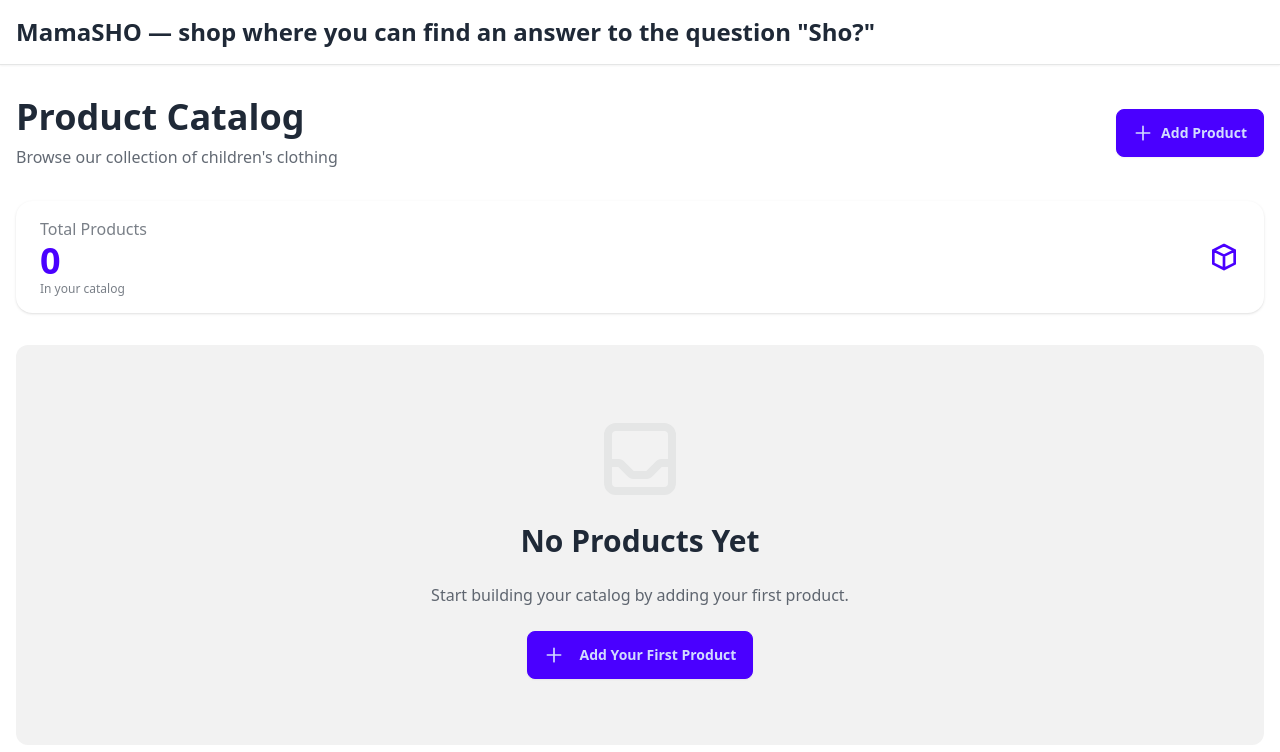
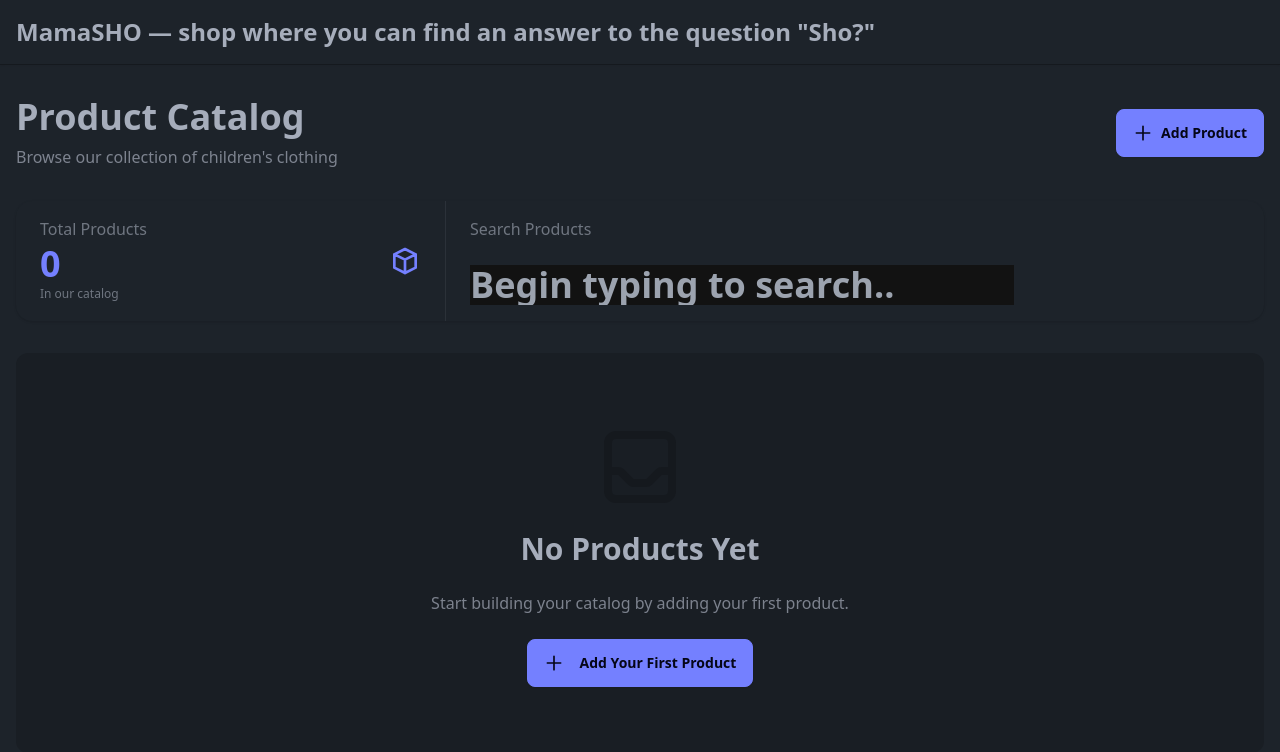
Before and after one commit to BohdanKuzik/MamaSHO, a Django app: page / in a window 1280 px wide. Shown: the top 752 px of the page. Run offline with Django 5.2, Linux system fonts and the light colour scheme; data that the repository does not hold is empty; parts of the project's set-up code (start-up, migrations or seed data) failed here and were passed over; some libraries are stand-ins or nearby versions.

Commit message:
add search logic

```diff
--- a/catalog/templates/catalog/product_list.html
+++ b/catalog/templates/catalog/product_list.html
@@ -26,13 +26,31 @@
             </div>
             <div class="stat-title">Total Products</div>
             <div class="stat-value text-primary">{{ products|length }}</div>
-            <div class="stat-desc">In your catalog</div>
+            <div class="stat-desc">In our catalog</div>
+        </div>
+        <div class="stat">
+            <div class="stat-title">
+                Search Products
+            </div>
+            <span class="htmx-indicator">
+                Searching...
+            </span>
+            <label class="stat-value">
+                <input class="form-control"
+                       type="search"
+                       name="search"
+                       placeholder="Begin typing to search.."
+                       hx-get="{% url 'product_search' %}"
+                       hx-trigger="input changed delay:500ms, keyup[key=='Enter'], load"
+                       hx-target="#search-results"
+                       hx-indicator=".htmx-indicator">
+            </label>
         </div>
     </div>
 
     <!-- Products Grid -->
     {% if products %}
-        <div class="grid grid-cols-1 md:grid-cols-2 lg:grid-cols-3 gap-6">
+        <div class="grid grid-cols-1 md:grid-cols-2 lg:grid-cols-3 gap-6" id="search-results">
             {% for product in products %}
                 <div class="card bg-base-100 shadow-xl hover:shadow-2xl transition-all duration-300 hover:-translate-y-1">
                     <figure class="px-4 pt-4">
--- a/catalog/templates/catalog/product_update.html
+++ b/catalog/templates/catalog/product_update.html
@@ -48,7 +48,7 @@
                             Delete
                         </a>
                         <div class="space-x-2">
-                            <a href="{% url 'product_list' %}" class="btn btn-outline">Cancel</a>
+                            <a href="{% url 'product_detail' pk=product.pk %}" class="btn btn-outline">Cancel</a>
                             <button type="submit" class="btn btn-primary">
                                 <svg xmlns="http://www.w3.org/2000/svg" class="h-5 w-5 mr-2" fill="none" viewBox="0 0 24 24" stroke="currentColor">
                                     <path stroke-linecap="round" stroke-linejoin="round" stroke-width="2" d="M5 13l4 4L19 7" />
--- a/catalog/urls.py
+++ b/catalog/urls.py
@@ -6,6 +6,7 @@ from .views import (
     ProductCreateView,
     ProductUpdateView,
     ProductDeleteView,
+    product_search_view,
 )
 
 
@@ -17,4 +18,5 @@ urlpatterns = [
     path(
         "product/<int:pk>/delete/", ProductDeleteView.as_view(), name="delete_product"
     ),
+    path("product/search/", product_search_view, name="product_search"),
 ]
--- a/catalog/views.py
+++ b/catalog/views.py
@@ -1,3 +1,6 @@
+from http.client import HTTPResponse
+
+from django.shortcuts import render
 from django.urls import reverse_lazy
 from django.views.generic import (
     ListView,
@@ -42,3 +45,21 @@ class ProductDeleteView(DeleteView):
     model = Product
     template_name = "catalog/product_confirm_delete.html"
     success_url = reverse_lazy("product_list")
+
+
+def product_search_view(request):
+    is_htmx = request.headers.get("HX_Request") == "true"
+    search_query = request.GET.get("search", "")
+
+    if not is_htmx:
+        return None
+
+    if search_query:
+        filtered_products = Product.objects.filter(name__icontains=search_query)
+    else:
+        filtered_products = Product.objects.all()
+    return render(
+        request,
+        "catalog/partials/search_results.html",
+        context={"products": filtered_products},
+    )
--- a/templates/base.html
+++ b/templates/base.html
@@ -1,12 +1,13 @@
 {% load static %}
 <!DOCTYPE html>
-<html lang="en" data-theme="light">
+<html lang="en" data-theme="dark">
 <head>
     <meta charset="UTF-8">
     <meta name="viewport" content="width=device-width, initial-scale=1.0">
     <title>MamaSHO</title>
     <script src="https://cdn.tailwindcss.com"></script>
     <link href="https://cdn.jsdelivr.net/npm/daisyui@4.12.10/dist/full.min.css" rel="stylesheet" type="text/css" />
+    <script src="https://unpkg.com/htmx.org@2.0.3"></script>
 </head>
 <body class="min-h-screen">
     <header class="bg-base-100 shadow-sm border-b border-base-300">
```
Also changed, not shown: catalog/templates/catalog/partials/search_results.html (added, +50 -0 lines).
